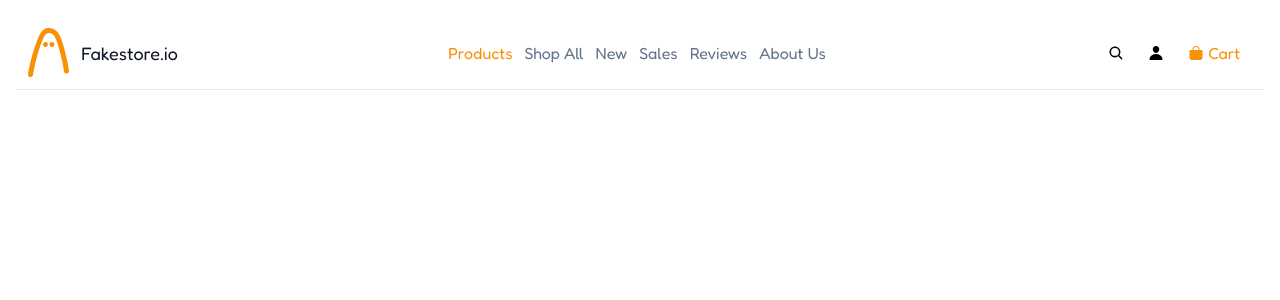
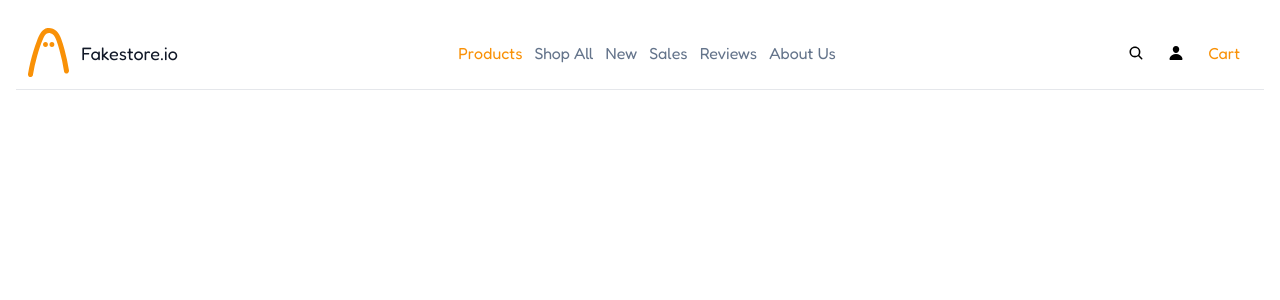
Before and after one commit to sruthyvinod/fakestoreproject, a React (Create React App) app: page /products in a window 1280 px wide. Shown: the top 300 px of the page. Built offline with nearby package versions, Linux system fonts and the light colour scheme; the HTML template or start-up script is replaced by a standard one.

Commit message:
Feat: Add startIcon and endIcon props instead of icon prop to control the position of rendered icon

```diff
--- a/src/components/Button.jsx
+++ b/src/components/Button.jsx
@@ -1,6 +1,6 @@
 import clsx from "clsx";
 
-const Button = ({children, variant="contained",icon}) => {
+const Button = ({children, variant="contained",startIcon,endIcon}) => {
     const getButtonStyles = () => {
        return clsx("p-3 rounded-md",{ "bg-primary-500 text-primary-50 hover:bg-primary-600 active:bg-primary-700":variant === "contained",
        "border border-primary-500 text-primary-500 hover:bg-primary-100 active:bg-primary-400 active:text-primary-50": variant === "outlined",
@@ -11,8 +11,9 @@ const Button = ({children, variant="contained",icon}) => {
   return (
       <button className={getButtonStyles()}>
         <div className="flex justify-center items-center gap-1">
-                {icon && icon}
+                {startIcon && startIcon}
                 {children}
+                {endIcon && endIcon}
         </div>
       </button>
   );
```
